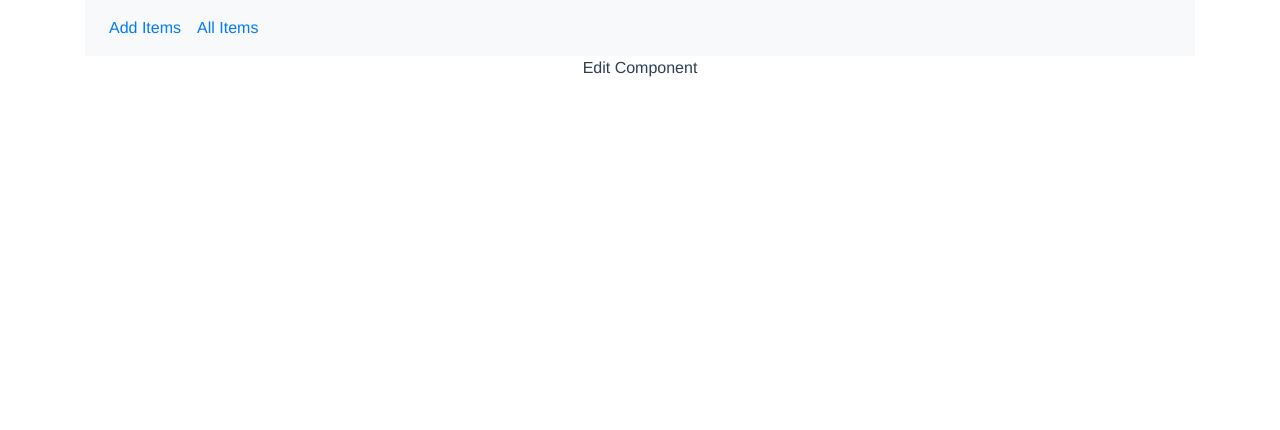
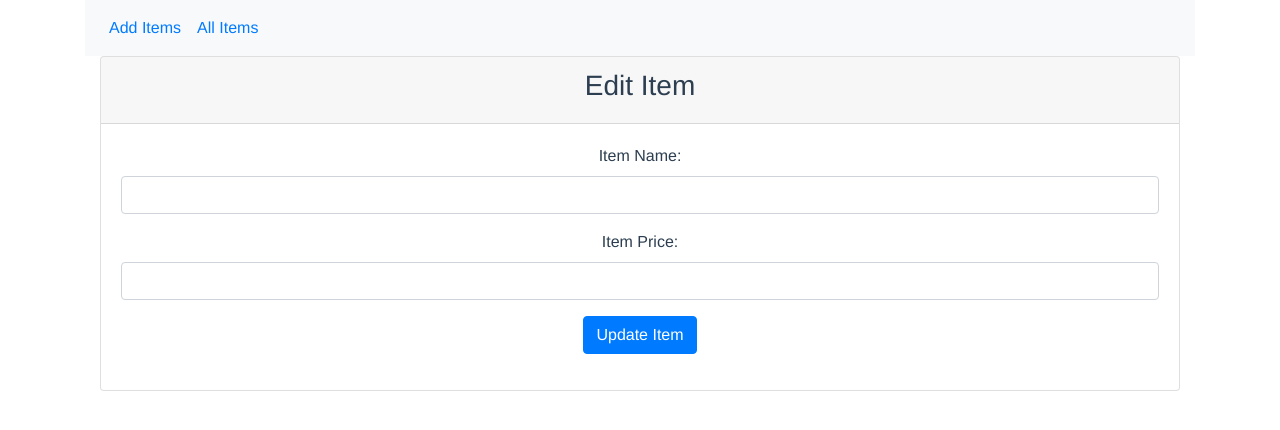
Before and after one commit to whatsadebugger/tutorial-hell, a Vue app in the folder vuecrud/: page /edit in a window 1280 px wide. Shown: the top 430 px of the page. Built offline with nearby package versions, Linux system fonts and the light colour scheme; no server answers.

Commit message:
add fake db file, add Read, Update, Delete, Display data in table

```diff
--- /dev/null
+++ b/vuecrud/db.json
@@ -0,0 +1,36 @@
+{
+  "posts": [
+    {
+      "id": 1,
+      "title": "json-server",
+      "author": "typicode"
+    }
+  ],
+  "comments": [
+    {
+      "id": 1,
+      "body": "some comment",
+      "postId": 1
+    }
+  ],
+  "profile": {
+    "name": "typicode"
+  },
+  "items": [
+    {
+      "id": 1,
+      "name": "pibb xtra",
+      "price": 10
+    },
+    {
+      "name": "ahmad",
+      "price": "1000",
+      "id": 2
+    },
+    {
+      "name": "pillow",
+      "price": "10",
+      "id": 3
+    }
+  ]
+}
--- a/vuecrud/src/components/Create.vue
+++ b/vuecrud/src/components/Create.vue
@@ -9,11 +9,11 @@
       <form v-on:submit.prevent="addItem">
         <div class="form-group">
           <label>Item Name:</label>
-          <input type="text" class="form-control">
+          <input type="text" class="form-control" v-model="item.name">
         </div>
         <div class="form-group">
           <label>Item Price:</label>
-          <input type="text" class="form-control">
+          <input type="text" class="form-control" v-model="item.price">
         </div>
         <div class="form-group">
           <input type="submit" class="btn btn-primary" value="Add Item">
@@ -25,6 +25,19 @@
 
 <script>
 export default {
+  data () {
+    return {
+      item: {}
+    }
+  },
+  methods: {
+    addItem () {
+      let uri = 'http://localhost:3000/items'
+      this.axios.post(uri, this.item).then((response) => {
+        console.log(response.data)
+      })
+    }
+  }
+}
 
-}
 </script>
--- a/vuecrud/src/components/Edit.vue
+++ b/vuecrud/src/components/Edit.vue
@@ -1,12 +1,55 @@
 // Edit.vue
 
 <template>
-    <div>
-        Edit Component
+  <div class="container">
+    <div class="card">
+      <div class="card-header">
+        <h3>Edit Item</h3>
+      </div>
+      <div class="card-body">
+        <form v-on:submit.prevent="updateItem">
+          <div class="form-group">
+            <label>Item Name:</label>
+            <input type="text" class="form-control" v-model="item.name">
+          </div>
+          <div class="form-group">
+            <label>Item Price:</label>
+            <input type="text" class="form-control" v-model="item.price">
+          </div>
+          <div class="form-group">
+            <input type="submit" class="btn btn-primary" value="Update Item">
+          </div>
+        </form>
+      </div>
     </div>
+  </div>
 </template>
 <script>
 export default {
+  data () {
+    return {
+      item: {}
+    }
+  },
 
+  created: function () {
+    this.getItem()
+  },
+
+  methods: {
+    getItem () {
+      let uri = 'http://localhost:3000/items/' + this.$route.params.id
+      this.axios.get(uri).then(response => {
+        this.item = response.data
+      })
+    },
+
+    updateItem () {
+      let uri = 'http://localhost:3000/items/' + this.$route.params.id
+      this.axios.patch(uri, this.item).then(response => {
+        this.$router.push({ name: 'Index' })
+      })
+    }
+  }
 }
 </script>
--- a/vuecrud/src/components/Index.vue
+++ b/vuecrud/src/components/Index.vue
@@ -1,12 +1,55 @@
 // Index.vue
+<template>
+  <div>
+    <h1>Items</h1>
 
-<template>
-    <div>
-        Index Component
-    </div>
+    <table class="table table-hover">
+      <thead>
+        <tr>
+          <td>ID</td>
+          <td>Item Name</td>
+          <td>Item Price</td>
+          <td>Actions</td>
+        </tr>
+      </thead>
+
+      <tbody>
+        <tr v-for="item in items" :key="item.id">
+          <td>{{ item.id }}</td>
+          <td>{{ item.name }}</td>
+          <td>{{ item.price }}</td>
+          <td>
+            <router-link :to="{name: 'Edit', params: { id: item.id }}" class="btn btn-primary">Edit</router-link>
+          </td>
+          <td>
+            <button class="btn btn-danger" @click="deleteItem(item.id)">Delete</button>
+          </td>
+        </tr>
+      </tbody>
+    </table>
+  </div>
 </template>
 <script>
 export default {
-
+  data () {
+    return {
+      items: []
+    }
+  },
+  created: function () {
+    this.fetchItems()
+  },
+  methods: {
+    fetchItems () {
+      let uri = 'http://localhost:3000/items'
+      this.axios.get(uri).then(response => {
+        this.items = response.data
+      })
+    },
+    deleteItem (id) {
+      let uri = 'http://localhost:3000/items/' + id
+      this.axios.delete(uri)
+    }
+  }
 }
 </script>
--- a/vuecrud/src/main.js
+++ b/vuecrud/src/main.js
@@ -1,5 +1,6 @@
 import VueRouter from 'vue-router'
 import VueAxios from 'vue-axios'
+import axios from 'axios'
 
 import Create from './components/Create.vue'
 import Edit from './components/Edit.vue'
@@ -11,7 +12,7 @@ import App from './App.vue'
 import '../node_modules/bootstrap/dist/css/bootstrap.min.css'
 
 Vue.use(VueRouter)
-Vue.use(VueAxios)
+Vue.use(VueAxios, axios)
 
 const routes = [
   {
```
